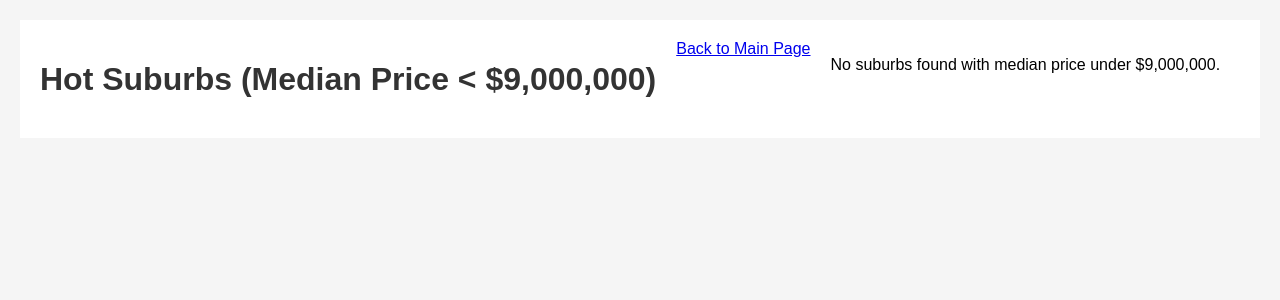
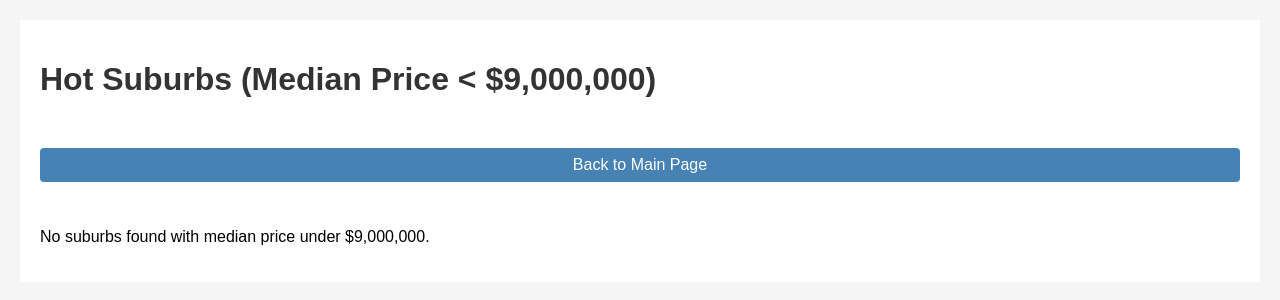
Before and after one commit to hankvos/HanksPortfolio, a Flask app: template templates/hot_suburbs.html in a window 1280 px wide. Shown: the top 300 px of the page. Run offline with Flask 3, Linux system fonts and the light colour scheme; the template is opened without the code that fills it, so the values that code supplies are empty.

Commit message:
Update style.css with .button class for Hot Suburbs

```diff
--- a/static/style.css
+++ b/static/style.css
@@ -58,6 +58,23 @@ button {
     border: none;
 }
 
+.button {
+    display: inline-block;
+    padding: 8px 16px; /* Slightly smaller than the submit button for distinction */
+    margin: 10px 0; /* Space above and below */
+    background: #4682B4; /* Matches the submit button */
+    color: white;
+    text-decoration: none; /* Removes underline from <a> tag */
+    border-radius: 4px; /* Slight rounding for a polished look */
+    text-align: center;
+    width: 100%; /* Matches the width of other form elements */
+    box-sizing: border-box;
+}
+
+.button:hover {
+    background: #36648B; /* Darker shade on hover for interactivity */
+}
+
 .error {
     color: red;
 }
```
